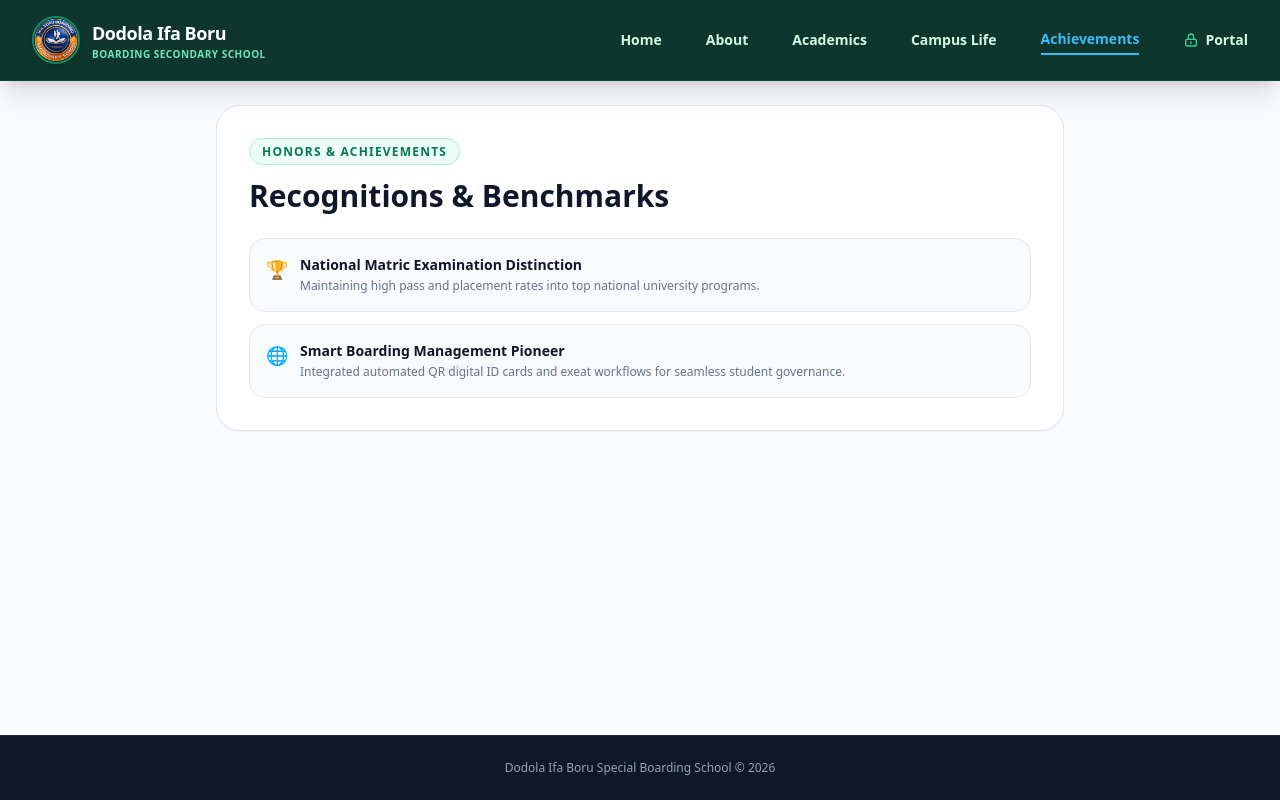
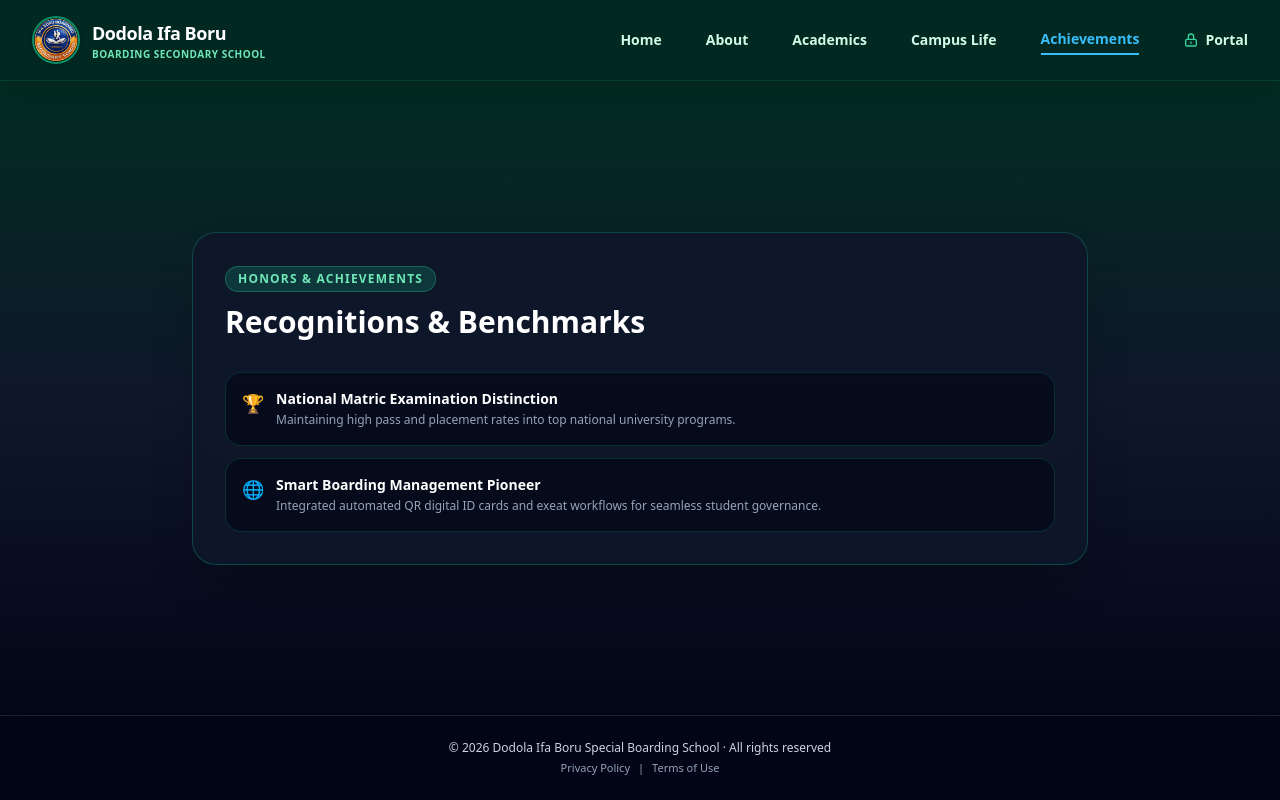
Before and after one commit to futuretech-hub/dodola-school-portal, a Next.js app: page /achievements in a window 1280 px wide. Built offline with nearby package versions, Linux system fonts and the light colour scheme.

Commit message:
Update page.jsx

```diff
--- a/app/achievements/page.jsx
+++ b/app/achievements/page.jsx
@@ -3,37 +3,46 @@ import Navbar from '../../components/Navbar';
 
 export default function AchievementsPage() {
   return (
-    <div className="min-h-screen bg-slate-50 font-sans text-slate-800 flex flex-col justify-between">
+    <div className="min-h-screen flex flex-col bg-slate-950 text-white font-sans">
       <Navbar />
 
-      <main className="max-w-4xl mx-auto p-6 space-y-6 w-full flex-grow">
-        <div className="bg-white p-8 rounded-3xl shadow-sm border border-slate-200 space-y-4">
-          <span className="text-xs font-bold text-emerald-700 uppercase tracking-widest bg-emerald-50 px-3 py-1 rounded-full border border-emerald-200">
-            Honors & Achievements
-          </span>
-          <h1 className="text-2xl sm:text-3xl font-extrabold text-slate-900">Recognitions & Benchmarks</h1>
+      <main className="flex-grow flex items-center justify-center p-4 sm:p-6 bg-gradient-to-b from-emerald-950 via-slate-900 to-slate-950">
+        <div className="max-w-4xl w-full bg-slate-900/90 border border-emerald-500/30 p-6 sm:p-8 rounded-3xl shadow-2xl backdrop-blur-md space-y-6">
+          <div>
+            <span className="inline-block bg-emerald-500/20 text-emerald-300 border border-emerald-400/30 text-xs font-bold uppercase tracking-widest px-3 py-1 rounded-full mb-3">
+              Honors & Achievements
+            </span>
+            <h1 className="text-2xl sm:text-3xl font-extrabold text-white">Recognitions & Benchmarks</h1>
+          </div>
 
-          <ul className="space-y-3 text-xs sm:text-sm text-slate-700 pt-2">
-            <li className="flex items-start gap-3 bg-slate-50 p-4 rounded-2xl border">
-              <span className="text-emerald-600 font-bold text-lg">🏆</span>
+          <ul className="space-y-3 text-xs sm:text-sm text-slate-300 pt-2">
+            <li className="flex items-start gap-3 bg-slate-950/60 p-4 rounded-2xl border border-emerald-500/20">
+              <span className="text-emerald-400 font-bold text-lg">🏆</span>
               <div>
-                <strong className="block text-slate-900 text-sm">National Matric Examination Distinction</strong>
-                <span className="text-xs text-slate-500">Maintaining high pass and placement rates into top national university programs.</span>
+                <strong className="block text-white text-sm">National Matric Examination Distinction</strong>
+                <span className="text-xs text-slate-400">Maintaining high pass and placement rates into top national university programs.</span>
               </div>
             </li>
-            <li className="flex items-start gap-3 bg-slate-50 p-4 rounded-2xl border">
-              <span className="text-emerald-600 font-bold text-lg">🌐</span>
+            <li className="flex items-start gap-3 bg-slate-950/60 p-4 rounded-2xl border border-emerald-500/20">
+              <span className="text-emerald-400 font-bold text-lg">🌐</span>
               <div>
-                <strong className="block text-slate-900 text-sm">Smart Boarding Management Pioneer</strong>
-                <span className="text-xs text-slate-500">Integrated automated QR digital ID cards and exeat workflows for seamless student governance.</span>
+                <strong className="block text-white text-sm">Smart Boarding Management Pioneer</strong>
+                <span className="text-xs text-slate-400">Integrated automated QR digital ID cards and exeat workflows for seamless student governance.</span>
               </div>
             </li>
           </ul>
         </div>
       </main>
 
-      <footer className="bg-slate-900 text-slate-400 py-6 text-center text-xs border-t border-slate-800">
-        Dodola Ifa Boru Special Boarding School &copy; 2026
+      <footer className="bg-slate-950/75 backdrop-blur-md border-t border-white/10 py-6 px-4 text-center text-xs text-slate-300 flex flex-col items-center space-y-1">
+        <p className="font-medium">
+          &copy; 2026 Dodola Ifa Boru Special Boarding School &middot; All rights reserved
+        </p>
+        <p className="text-[11px] text-slate-400 space-x-2">
+          <a href="#" className="hover:text-white transition">Privacy Policy</a>
+          <span>|</span>
+          <a href="#" className="hover:text-white transition">Terms of Use</a>
+        </p>
       </footer>
     </div>
   );
```
